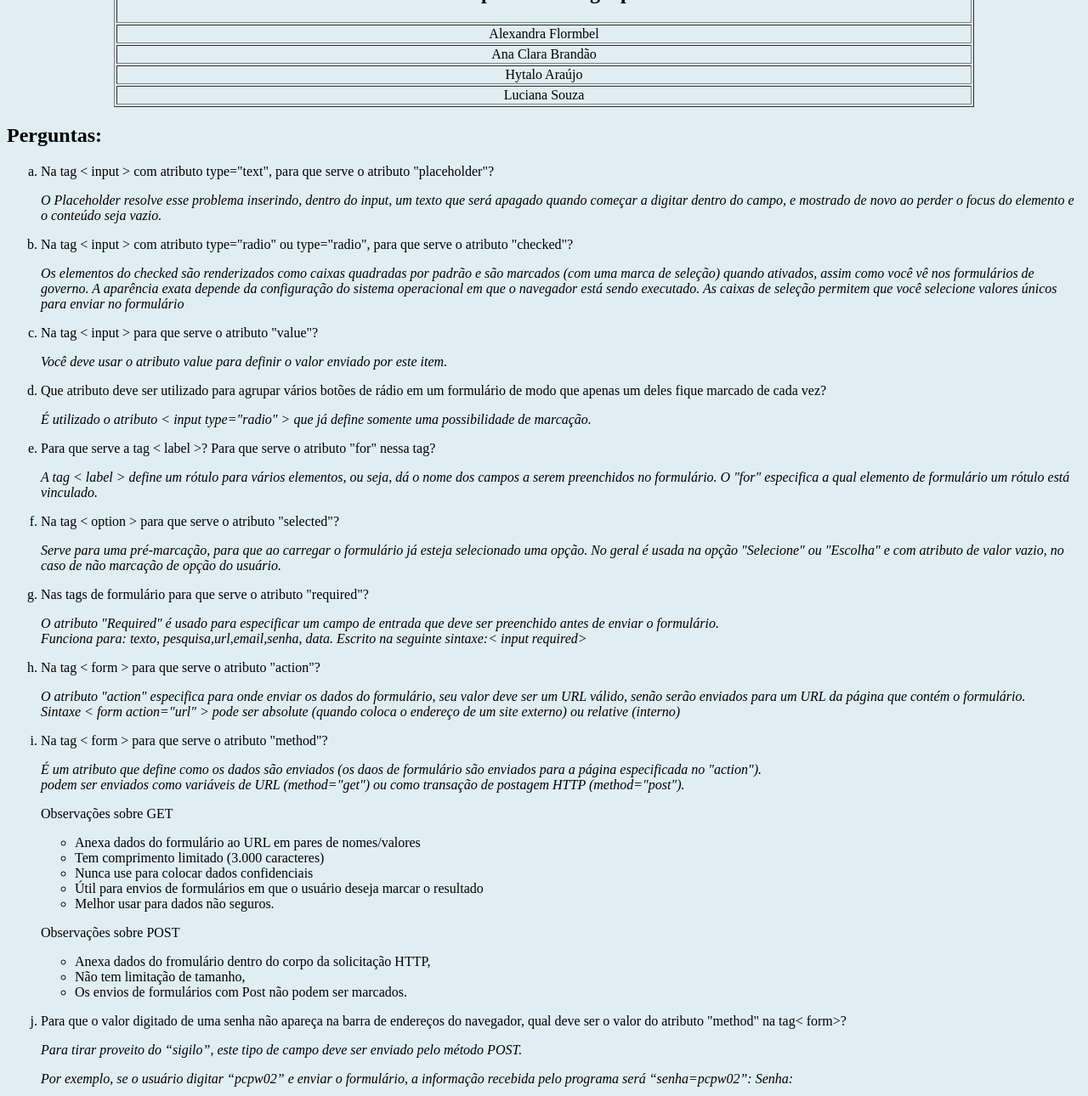
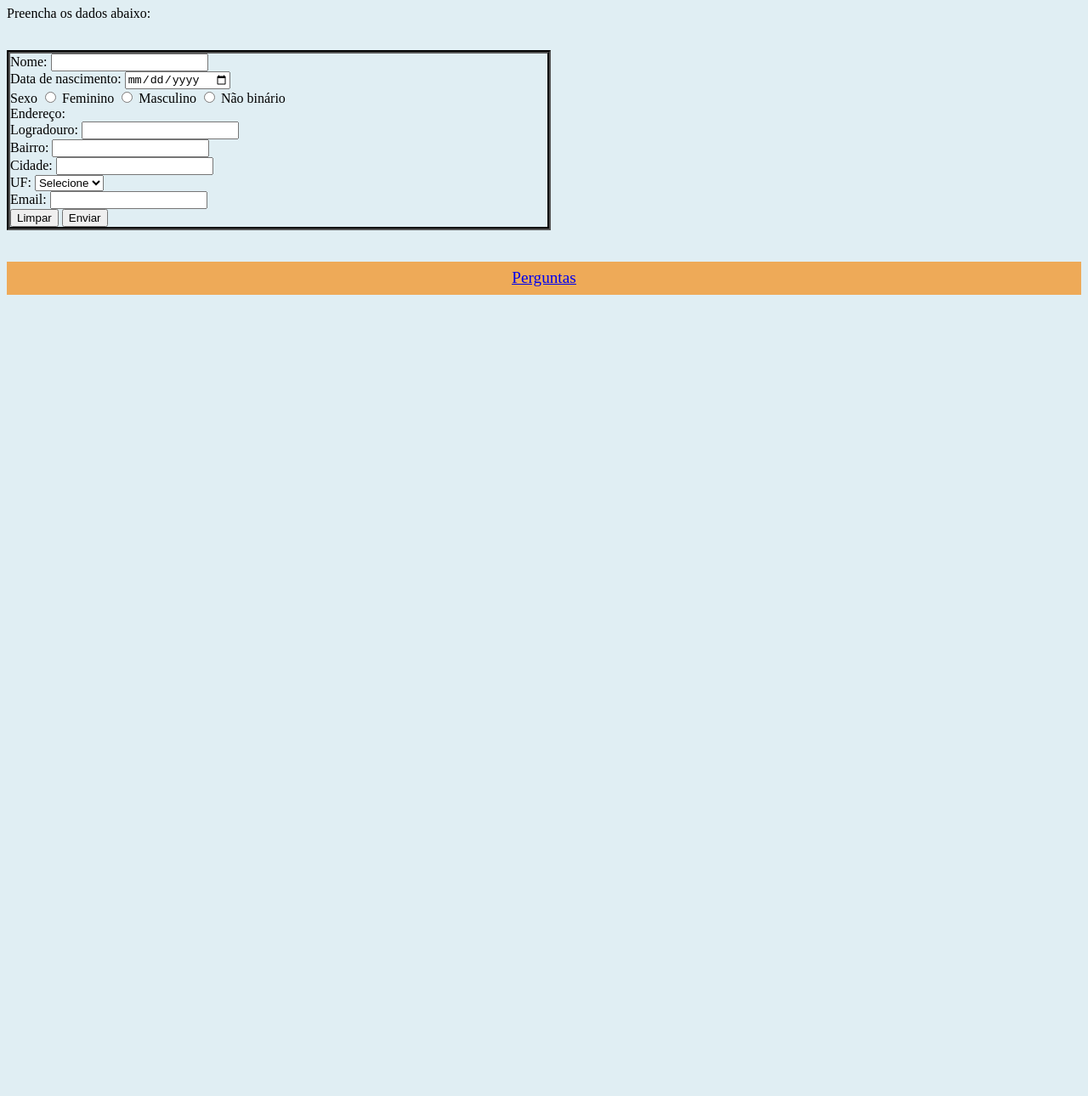
Before and after one commit to aclbrandao/formulario, a plain HTML site: page index.html in a window 1280 px wide. Shown: the part 73-1363 px from the top of the page at 85% size. After the commit the page ends 800 px from the top, so only its background shows below. Drawn offline with Linux system fonts and the light colour scheme.

Commit message:
Update index.html

```diff
--- a/index.html
+++ b/index.html
@@ -1,63 +1,68 @@
 <!DOCTYPE html>
-<html lang="en">
+<html lang="pt-BR">
 <head>
+    <style>
+
+    </style>
     <meta charset="UTF-8">
     <meta http-equiv="X-UA-Compatible" content="IE=edge">
-    <meta name="viewport" content="width=<device-width>, initial-scale=1.0">
-    <title>index.html</title>
+    <meta name="viewport" content="width=device-width, initial-scale=1.0">
+    <title>Formulário</title>
 </head>
 <body style="background-color: rgb(224, 238, 243);">
-    <table border="1"style="margin: auto; width: 80%; text-align:center">
-        <tr><td><h2>Componentes do grupo:</h2></td></tr>
-        <tr><td>Alexandra Flormbel</td></tr>
-        <tr><td>Ana Clara Brandão</td></tr><br>
-        <tr><td>Hytalo Araújo</td></tr>
-        <tr><td>Luciana Souza</td></tr>
-    </table>
-
-<h2>Perguntas:</h2>
-<ol type="a">
-    <li>Na tag < input > com atributo type="text", para que serve o atributo "placeholder"?</li>
-        <p style="font-style: oblique;">O Placeholder resolve esse problema inserindo, dentro do input, um texto que será apagado quando começar a digitar dentro do campo, e mostrado de novo ao perder o focus do elemento e o conteúdo seja vazio.</p>
-    <li>Na tag < input > com atributo type="radio" ou type="radio", para que serve o atributo "checked"?</li>
-    <p style="font-style: oblique;">Os elementos do checked são renderizados como caixas quadradas por padrão e são marcados (com uma marca de seleção) quando ativados, assim como você vê nos formulários de governo. A aparência exata depende da configuração do sistema operacional em que o navegador está sendo executado. As caixas de seleção permitem que você selecione valores únicos para enviar no formulário</p>
-    <li>Na tag < input > para que serve o atributo "value"?</li>
-        <p style="font-style: oblique;">Você deve usar o atributo value para definir o valor enviado por este item.</p>
-    <li> Que atributo deve ser utilizado para agrupar vários botões de rádio em um formulário de modo que apenas um deles fique marcado de cada vez?</li>
-        <p style="font-style: oblique;">É utilizado o atributo < input type="radio" > que já define somente uma possibilidade de marcação. </p>
-    <li>Para que serve a tag < label >? Para que serve o atributo "for" nessa tag?</li>
-        <p style="font-style: oblique;">A tag < label > define um rótulo para vários elementos, ou seja, dá o nome dos campos a serem preenchidos no formulário. O "for" especifica a qual elemento de formulário um rótulo está vinculado.</label></p>
-    <li>Na tag < option > para que serve o atributo "selected"?</li>
-        <p style="font-style: oblique;">Serve para uma pré-marcação, para que ao carregar o formulário já esteja selecionado uma opção. No geral é usada na opção  "Selecione" ou "Escolha" e com atributo de valor vazio, no caso de não marcação de opção do usuário.</p>
-    <li>Nas tags de formulário para que serve o atributo "required"?</li>
-        <p style="font-style: oblique;">O atributo "Required" é usado para especificar um campo de entrada que deve ser preenchido antes de enviar o formulário.<br>
-        Funciona para: texto, pesquisa,url,email,senha, data. Escrito na seguinte sintaxe:< input required></p>
-    <li>Na tag < form > para que serve o atributo "action"?</li>
-        <p style="font-style: oblique;"> O atributo "action" especifica para onde enviar os dados do formulário, seu valor deve ser um URL válido, senão serão enviados para um URL da página que contém o formulário.<br>
-        Sintaxe < form action="url" > pode ser absolute (quando coloca o endereço de um site externo) ou relative (interno)</p>
-    <li>Na tag < form > para que serve o atributo "method"?</li>
-        <p style="font-style: oblique;">É um atributo que define como os dados são enviados (os daos de formulário são enviados para a página especificada no "action").<br>
-            podem ser enviados como variáveis de URL (method="get") ou como transação de postagem HTTP (method="post").
-            <p>Observações sobre GET</p>
-            <ul style="list-style-type: circle;">
-            <li>Anexa dados do formulário ao URL em pares de nomes/valores </li>
-            <li>Tem comprimento limitado (3.000 caracteres)</li>
-            <li>Nunca use para colocar dados confidenciais</li>
-            <li>Útil para envios de formulários em que o usuário deseja marcar o resultado</li>
-            <li>Melhor usar para dados não seguros.</li></ul>
-            <p>Observações sobre POST</p>
-            <ul style="list-style-type: circle;">
-            <li>Anexa dados do fromulário dentro do corpo da solicitação HTTP,</li>
-            <li>Não tem limitação de tamanho,</li>
-            <li>Os envios de formulários com Post não podem ser marcados.</li></ul>
-        </p>
-    <li>Para que o valor digitado de uma senha não apareça na barra de endereços do navegador, qual deve ser o valor do atributo "method" na tag< form>?</li>
-    <p style="font-style: oblique;">Para tirar proveito do “sigilo”, este tipo de campo deve ser enviado pelo método POST.</p>
-    <p style="font-style: oblique;">Por exemplo, se o usuário digitar “pcpw02” e enviar o formulário, a informação recebida pelo programa será “senha=pcpw02”: Senha:</p>
-    <li>Qual valor deve ser informado no atributo "method" na tag< form> em um formulário que será usado para fazer upload de arquivos?</li>
-    <p style="font-style: oblique;"> Será necessário utilizar o atributo “enctype =” multipart / form-data ” dentro da tag do formulário.</p>
-</ol>
-<p style="font-size:larger; line-height: 200%; background-color: rgb(238, 170, 88); text-decoration-line: underline; text-align: center;">
-<a href="https://aclbrandao.github.io/index.html/">Formulário</a></p>.
+   <div>
+       <h1 id="titulo"> Dados do cliente</h1>
+       <p id="subtitulo">Preencha os dados abaixo:</p>
+       <br>
+   </div>
+   <form action="respostas.txt" style="background-size: 50%; border: 4px; width: 50%; border-style:groove; border-color: black;">
+            <div>
+                <label for="nome">Nome: </label>
+                <input type="text" name="nome" id="nome" required>
+            </div>
+            <div>
+                <label for="nascimento">Data de nascimento:</label>
+                <input type="date" id="nascimento" required>
+            </div>
+            <div>
+                <label for="sexo">Sexo</label required>
+                <input type="radio" name="sexo" id="sexo" value="feminino" >
+                <label for="feminino">Feminino</label>
+                <input type="radio" name="sexo" id="sexo" value="masculino">
+                <label for="masculino">Masculino</label>
+                <input type="radio" name="sexo" id="sexo" value="nbinario">
+                <label for="nabinario">Não binário</label>
+            </div>
+            <div>
+                <label for="endereco">Endereço:</label><br>
+                <label>Logradouro:</label>
+                <input type="text" name="logradouro" id="endereco" required><br>
+                <label>Bairro:</label>
+                <input type="text" name="bairro" id="endereco" required><br>
+                <label>Cidade:</label>
+                <input type="text" name="cidade" id="endereco" required><br>
+            </div>
+            <div>
+                <label>UF:</label>
+                <select id="UF" required>
+                    <option selected disabled value="">Selecione</option>
+                    <option>DF</option>
+                    <option>GO</option>
+                    <option>MT</option>
+                    <option>MS</option>
+                </select>
+            </div>
+            <div>
+                <label>Email:</label>
+                <input type="email" name="email" id="email" required>
+            </div>
+            <div>
+                <button type="reset">Limpar</button>
+                <button type="submit">Enviar</button>
+            </div>
+    </form><br>
+    <p style="font-size:larger; line-height: 200%; background-color: rgb(238, 170, 88); text-decoration-line: underline; text-align: center;">
+        <a href="https://aclbrandao.github.io/formulario/">Perguntas</a>
+    </p>
 </body>
 </html>
```
